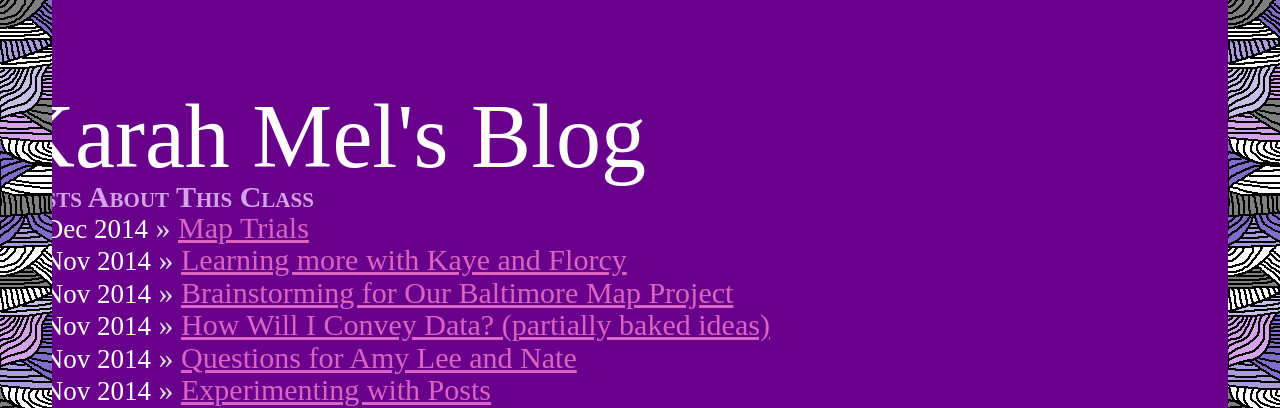
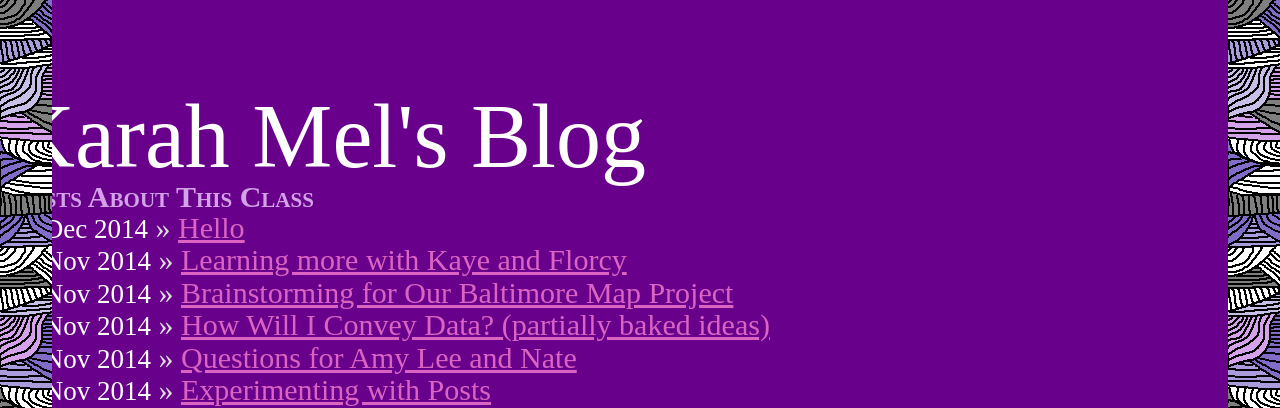
Before and after one commit to Karahmel/Blog, a Jekyll site: the page built from index.html, in a window 1280 px wide. Shown: the top 408 px of the page. Built offline with Jekyll 4.4.1, drawn with Linux system fonts in a browser that asks for light colours; Markdown is read by kramdown in place of the engine named in the settings.

Commit message:
Update 2014-12-8-Hello.md

```diff
--- a/_posts/2014-12-8-Hello.md
+++ b/_posts/2014-12-8-Hello.md
@@ -1,10 +1,3 @@
----
-layout: default
-title: Map Trials
----
-
-{{ page.title }}
-================
 
 <html>
 <head>
```
